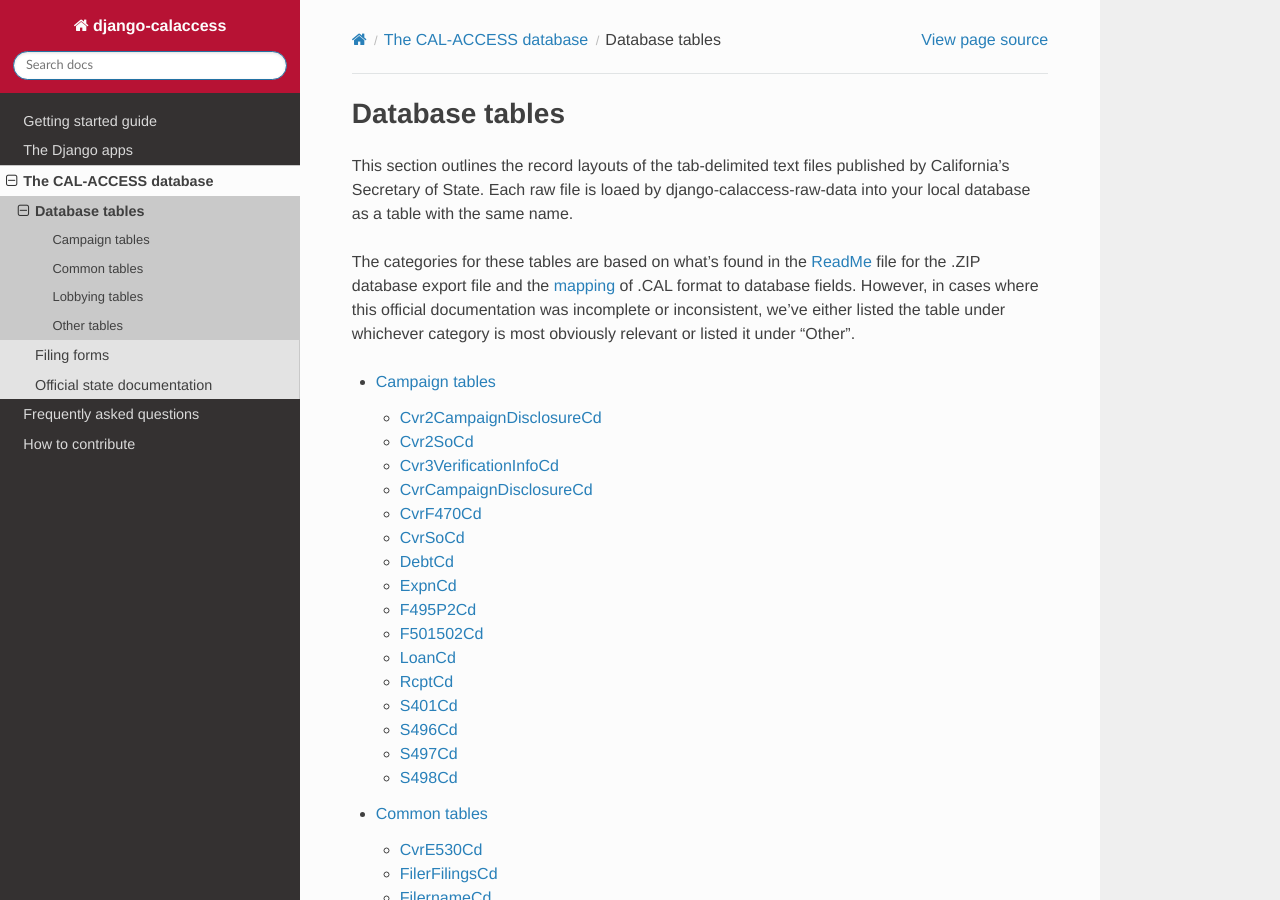
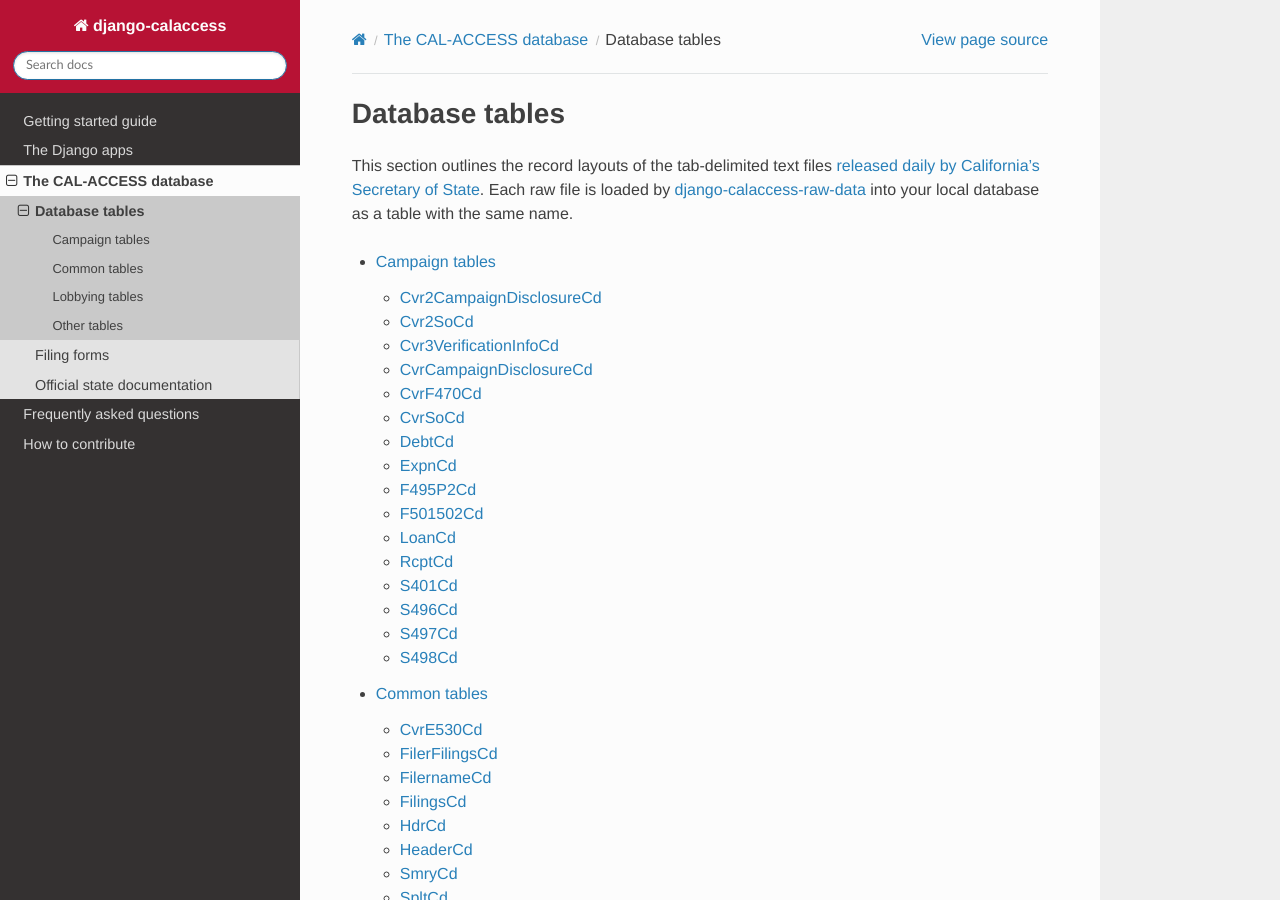
Before and after one commit to palewire/django-calaccess-technical-documentation, a Sphinx documentation site: the page built from docs/calaccess/dbtables.rst, in a window 1280 px wide and 900 px high. Built offline with Sphinx 7.4.7 and the Read the Docs theme 2.0.0, drawn with Linux system fonts in a browser that asks for light colours; some of the changed text lies outside the part shown.

Commit message:
Typos and trim

```diff
--- a/docs/calaccess/dbtables.rst
+++ b/docs/calaccess/dbtables.rst
@@ -1,12 +1,20 @@
 Database tables
 ===============
 
-This section outlines the record layouts of the tab-delimited text files published by California's Secretary of State. Each raw file is loaed by django-calaccess-raw-data into your local database as a table with the same name.
-
-The categories for these tables are based on what's found in the `ReadMe <officialdocumentation.html#readme-zip>`_ file for the .ZIP database export file and the `mapping <officialdocumentation.html#mapcalformat2fields>`_ of .CAL format to database fields. However, in cases where this official documentation was incomplete or inconsistent, we've either listed the table under whichever category is most obviously relevant or listed it under "Other".
+This section outlines the record layouts of the tab-delimited text files
+`released daily by California's Secretary of State <http://www.sos.ca.gov/campaign-lobbying/cal-access-resources/raw-data-campaign-finance-and-lobbying-activity/>`_.
+Each raw file is loaded by :doc:`/apps/calaccess_raw` into your local database
+as a table with the same name.
 
 .. toctree::
    :maxdepth: 2
    :glob:
 
    dbtables/*
+
+.. note::
+
+    The categories for these tables are based on what's found in the
+    :doc:`/calaccess/officialdocumentation`. However, in cases where this
+    official documentation was incomplete or inconsistent, we've either listed
+    the table under whichever category is most obviously relevant or listed it under "Other".
```
